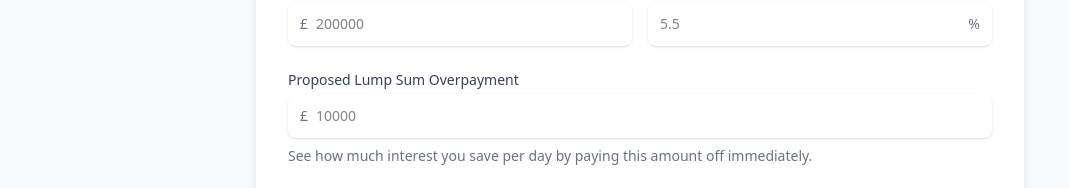
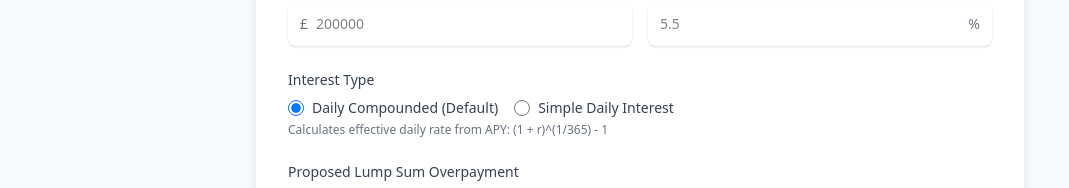
Before and after one commit to dlow-exp/tools2025, a Next.js app: page /calculator/mortgage in a window 1280 px wide. Shown: the part 287-475 px from the top of the page, without its empty margins (0-1069 px from the left). Built offline with nearby package versions, Linux system fonts and the light colour scheme; no server answers.

Commit message:
feat: add daily compound interest toggle to mortgage calculator

```diff
--- a/app/calculator/mortgage/page.tsx
+++ b/app/calculator/mortgage/page.tsx
@@ -6,6 +6,7 @@ export default function MortgageCalculator() {
   const [balance, setBalance] = useState("");
   const [rate, setRate] = useState("");
   const [overpayment, setOverpayment] = useState("");
+  const [isCompounded, setIsCompounded] = useState(true);
 
   const calculate = () => {
     const principal = parseFloat(balance);
@@ -16,12 +17,26 @@ export default function MortgageCalculator() {
       return null;
     }
 
-    // Daily interest formula: (Principal * Rate) / 365
-    const dailyInterestCurrent = (principal * annualRate) / 365;
+    let dailyInterestCurrent, dailyInterestNew;
+
+    if (isCompounded) {
+      // Daily compound interest formula
+      // Effective daily rate = (1 + annualRate)^(1/365) - 1
+      const dailyRate = Math.pow(1 + annualRate, 1 / 365) - 1;
+      dailyInterestCurrent = principal * dailyRate;
+
+      const newBalance = Math.max(0, principal - extra);
+      dailyInterestNew = newBalance * dailyRate;
+    } else {
+      // Simple daily interest formula: (Principal * Rate) / 365
+      dailyInterestCurrent = (principal * annualRate) / 365;
+
+      const newBalance = Math.max(0, principal - extra);
+      dailyInterestNew = (newBalance * annualRate) / 365;
+    }
 
     // New balance after hypothetical immediate overpayment
     const newBalance = Math.max(0, principal - extra);
-    const dailyInterestNew = (newBalance * annualRate) / 365;
 
     const dailySaving = dailyInterestCurrent - dailyInterestNew;
 
@@ -103,6 +118,37 @@ export default function MortgageCalculator() {
                     <span className="text-gray-500 sm:text-sm">%</span>
                   </div>
                 </div>
+              </div>
+
+              <div className="col-span-2">
+                <label className="flex items-center space-x-3 mb-2">
+                  <span className="text-sm font-medium text-gray-700">Interest Type</span>
+                </label>
+                <div className="flex items-center space-x-4">
+                  <label className="inline-flex items-center">
+                    <input
+                      type="radio"
+                      className="form-radio h-4 w-4 text-indigo-600"
+                      checked={isCompounded}
+                      onChange={() => setIsCompounded(true)}
+                    />
+                    <span className="ml-2 text-sm text-gray-700">Daily Compounded (Default)</span>
+                  </label>
+                  <label className="inline-flex items-center">
+                    <input
+                      type="radio"
+                      className="form-radio h-4 w-4 text-indigo-600"
+                      checked={!isCompounded}
+                      onChange={() => setIsCompounded(false)}
+                    />
+                    <span className="ml-2 text-sm text-gray-700">Simple Daily Interest</span>
+                  </label>
+                </div>
+                <p className="mt-1 text-xs text-gray-500">
+                  {isCompounded
+                    ? "Calculates effective daily rate from APY: (1 + r)^(1/365) - 1"
+                    : "Standard mortgage calculation: (Balance × Rate) / 365"}
+                </p>
               </div>
 
               <div className="col-span-2">
```
